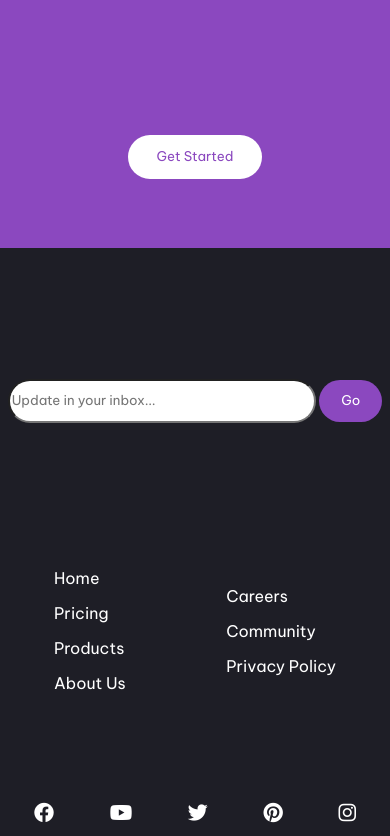
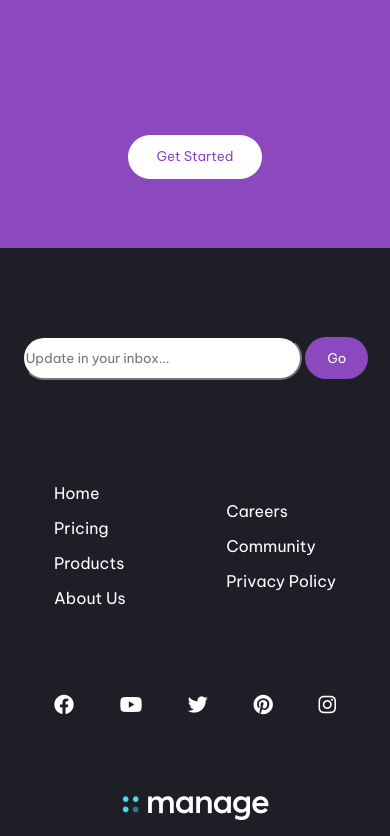
Before and after one commit to marcoestradavillar/marcoestradafront, a plain HTML site: page index.html in a window 390 px wide. Shown: the part 3289-4125 px from the top of the page. Drawn offline with Linux system fonts and the light colour scheme; a web font is replaced by a local one.

Commit message:
casi casi

```diff
--- a/css/styles.css
+++ b/css/styles.css
@@ -203,7 +203,7 @@ h1{
 .titulo3{
     display: flex;
     justify-content: center;
-    font-size: 2.452rem;
+    font-size: 2.451rem;
 }
 
 .cartas{
@@ -540,6 +540,11 @@ footer i{
             margin: auto;
         }
 
+        .section3 h3{
+
+
+
+        }
         .section3 .anisha{
 
             display: none;
@@ -571,7 +576,7 @@ footer i{
     footer{
         width: 100vw;
         flex-direction: column;
-        height: 100vh;
+        height: 80vh;
         align-items: center;
 
 
@@ -636,12 +641,12 @@ footer i{
 
     .footer1 i{
 
-        padding: 20px;
+        padding: 15px;
     }
 
     footer form input{
 
-        width: 308px;
+        width: 280px;
     }
 
     footer .formulario{
```
